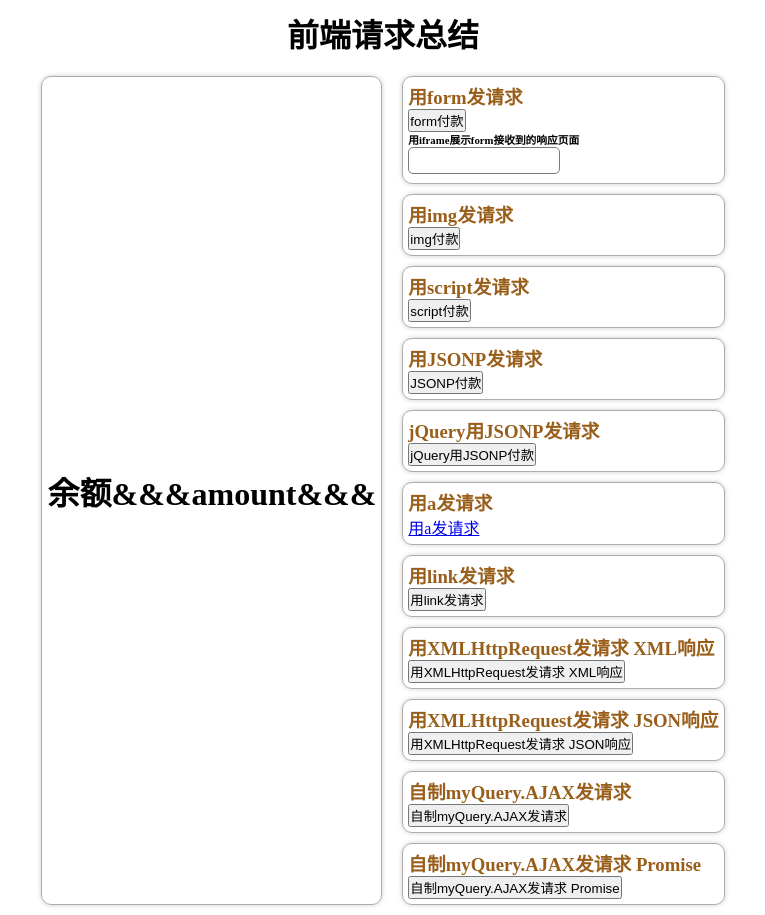
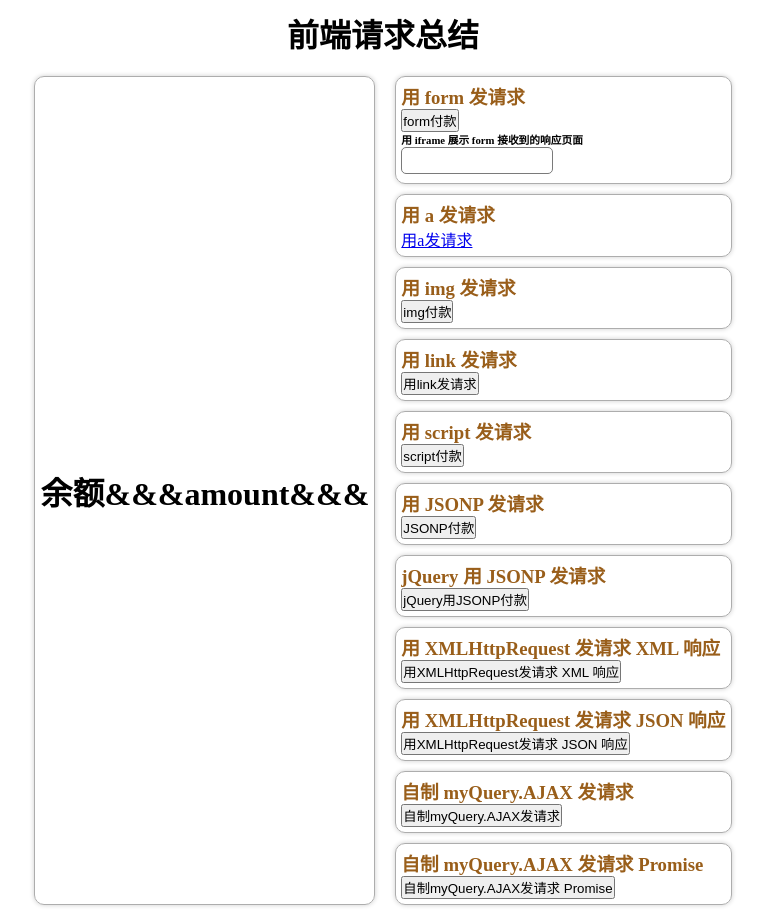
Before and after one commit to JaylanWood/Request, a plain HTML site: page index.html in a window 1280 px wide. Shown: the whole page, without its empty margins (257-1022 px from the left). Drawn offline with Linux system fonts and the light colour scheme.

Commit message:
调整顺序

```diff
--- a/index.html
+++ b/index.html
@@ -16,22 +16,29 @@
         <h1>前端请求总结</h1>
     </header>
     <main>
+        <!------ 余额显示 ------>
         <div class="amountWrapper">
             <h1>余额<span id="amount">&&&amount&&&</span></h1>
         </div>
 
         <div class="exampleWrapper">
+            <!------ 用 form 发请求 ------>
             <div class='example'>
-                <h3>用form发请求</h3>
+                <h3>用 form 发请求</h3>
                 <form action="/formpay" method="POST" target="result">
                     <input type="submit" value="form付款">
                 </form>
-                <h6>用iframe展示form接收到的响应页面</h6>
+                <h6>用 iframe 展示 form 接收到的响应页面</h6>
                 <iframe name="result" src="about:blank" frameborder="1" height="25"></iframe>
             </div>
-
+            <!------ 用 a 发请求 ------>
             <div class='example'>
-                <h3>用img发请求</h3>
+                <h3>用 a 发请求</h3>
+                <a href="/apay">用a发请求</a>
+            </div>
+            <!------ 用 img 发请求 ------>
+            <div class='example'>
+                <h3>用 img 发请求</h3>
                 <button id="imgButton">img付款</button>
                 <script>
                     imgButton.addEventListener('click', (e) => {
@@ -48,9 +55,22 @@
                     })
                 </script>
             </div>
-
+            <!------ 用 link 发请求 ------>
             <div class='example'>
-                <h3>用script发请求</h3>
+                <h3>用 link 发请求</h3>
+                <button id='linkpay' href="/linkpay">用link发请求</button>
+                <script>
+                    linkpay.onclick = function () {
+                        var link = document.createElement('link')
+                        link.rel = 'stylesheet'
+                        link.href = '/linkpay'
+                        document.head.appendChild(link)
+                    }
+                </script>
+            </div>
+            <!------ 用 script 发请求 ------>
+            <div class='example'>
+                <h3>用 script 发请求</h3>
                 <button id="scriptButton">script付款</button>
                 <script>
                     scriptButton.addEventListener('click', (e) => {
@@ -68,9 +88,9 @@
                     })
                 </script>
             </div>
-
+            <!------ 用 JSONP 发请求 ------>
             <div class='example'>
-                <h3>用JSONP发请求</h3>
+                <h3>用 JSONP 发请求</h3>
                 <button id="JSONPButton">JSONP付款</button>
                 <script>
                     JSONPButton.addEventListener('click', (e) => {
@@ -96,12 +116,12 @@
                             e.currentTarget.remove()
                             delete window[functionName] // 请求完了就干掉这个随机函数
                         }
-
                     })
                 </script>
             </div>
+            <!------ jQuery 用 JSONP 发请求 ------>
             <div class='example'>
-                <h3>jQuery用JSONP发请求</h3>
+                <h3>jQuery 用 JSONP 发请求</h3>
                 <button id="jQueryJSONPButton">jQuery用JSONP付款</button>
                 <script>
                     jQueryJSONPButton.addEventListener('click', (e) => {
@@ -128,27 +148,10 @@
                 </script>
             </div>
 
+            <!------ 用 XMLHttpRequest 发请求 XML 响应 ------>
             <div class='example'>
-                <h3>用a发请求</h3>
-                <a href="/apay">用a发请求</a>
-            </div>
-
-            <div class='example'>
-                <h3>用link发请求</h3>
-                <button id='linkpay' href="/linkpay">用link发请求</button>
-                <script>
-                    linkpay.onclick = function () {
-                        var link = document.createElement('link')
-                        link.rel = 'stylesheet'
-                        link.href = '/linkpay'
-                        document.head.appendChild(link)
-                    }
-                </script>
-            </div>
-
-            <div class='example'>
-                <h3>用XMLHttpRequest发请求 XML响应</h3>
-                <button id='XMLpay'>用XMLHttpRequest发请求 XML响应</button>
+                <h3>用 XMLHttpRequest 发请求 XML 响应</h3>
+                <button id='XMLpay'>用XMLHttpRequest发请求 XML 响应</button>
                 <script>
                     XMLpay.addEventListener('click', (e) => {
                         // 1.构造 XMLHttpRequest 请求
@@ -177,9 +180,10 @@
                     })
                 </script>
             </div>
+            <!------ 用 XMLHttpRequest 发请求 JSON 响应 ------>
             <div class='example'>
-                <h3>用XMLHttpRequest发请求 JSON响应</h3>
-                <button id='JSONpay'>用XMLHttpRequest发请求 JSON响应</button>
+                <h3>用 XMLHttpRequest 发请求 JSON 响应</h3>
+                <button id='JSONpay'>用XMLHttpRequest发请求 JSON 响应</button>
                 <script>
                     JSONpay.addEventListener('click', (e) => {
                         // 1.构造 XMLHttpRequest 请求
@@ -208,8 +212,9 @@
                     })
                 </script>
             </div>
+            <!------ 自制 myQuery.AJAX 发请求 ------>
             <div class='example'>
-                <h3>自制myQuery.AJAX发请求</h3>
+                <h3>自制 myQuery.AJAX 发请求</h3>
                 <button id='myQAJAX'>自制myQuery.AJAX发请求</button>
                 <script>
                     window.myQuery = function (nodeOrSelector) {
@@ -273,9 +278,9 @@
                     })
                 </script>
             </div>
-
+            <!------ 自制 myQuery.AJAX 发请求 Promise ------>
             <div class='example'>
-                <h3>自制myQuery.AJAX发请求 Promise</h3>
+                <h3>自制 myQuery.AJAX 发请求 Promise</h3>
                 <button id='myQAJAXPro'>自制myQuery.AJAX发请求 Promise</button>
                 <script>
                     window.myQueryPro = function (nodeOrSelector) {
```
Also changed, not shown: server.js (+5 -5 lines), 1 other file.
